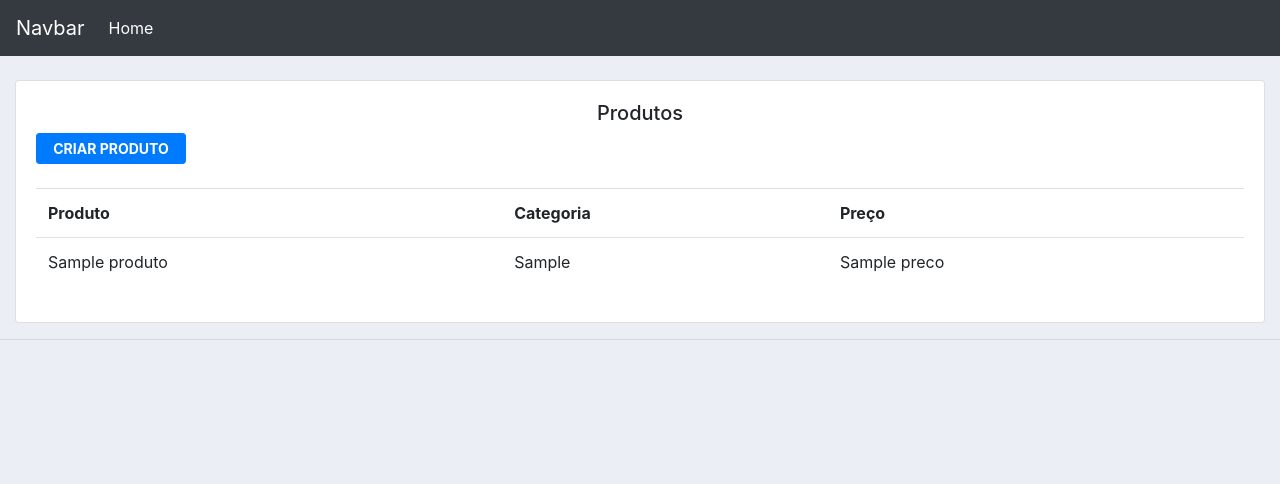
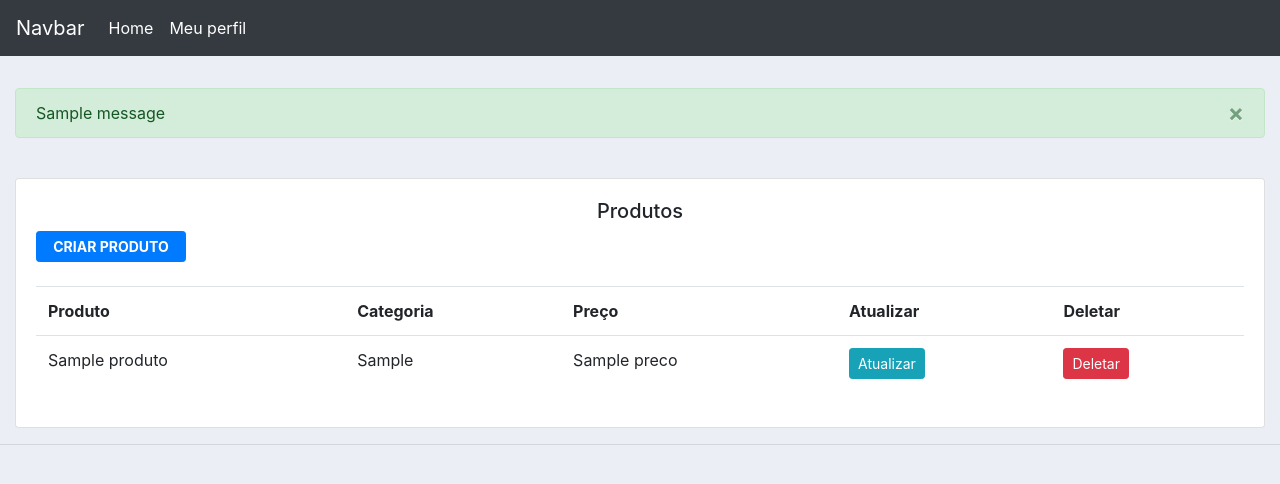
Before and after one commit to cerozi/djangoCMS, a Django app: template home/templates/home/produtos.html in a window 1280 px wide. Shown: the top 484 px of the page. Run offline with Django 3.2, Linux system fonts and the light colour scheme; the template is opened without the code that fills it: most values are stand-ins (such as "Sample title", 1, 10 or a date in 2020); one stand-in notice (Sample message) is shown; parts of the project's set-up code (start-up, migrations or seed data) failed here and were passed over.

Commit message:
templatetag, messages and products put/delete

```diff
--- a/cliente/templates/cliente/user/profile.html
+++ b/cliente/templates/cliente/user/profile.html
@@ -15,9 +15,9 @@
 <div class="row">
 	<div class="col-md-3">
 		<div class="card card-body">
-			<a class="btn btn-warning" href="{% url 'home' %}"> &#8592; Back to Profile</a>
+			<a class="btn btn-warning" href="{% url 'home' %}"> &#8592; Voltar ao menu</a>
 			<hr>
-			<h3 style="text-align: center">Account Settings</h3>
+			<h3 style="text-align: center">{{ request.user.customer_set.nome }}</h3>
 			<hr>
 			<img class="profile-pic" src="{{ request.user.customer_set.photo.url }}" >
 
--- a/cliente/views.py
+++ b/cliente/views.py
@@ -1,4 +1,4 @@
-from itertools import product
+from django.contrib import messages
 from django.shortcuts import render, redirect
 from .models import clienteModel
 from pedidos.models import pedidoModel
@@ -19,6 +19,7 @@ def clienteCreate(request):
         form = clienteForm(request.POST)
         if form.is_valid():
             form.save()
+            messages.info(request, "Cliente criado com sucesso. ")
             return redirect(reverse('home'))
 
     context = {
@@ -74,6 +75,7 @@ def userProfile(request):
         form = userProfileForm(request.POST, request.FILES, instance=customer_user)
         if form.is_valid():
             form.save()
+            messages.info(request, "Perfil atualizado. ")
             redirect('user')
 
     context = {
--- a/home/templates/home/main.html
+++ b/home/templates/home/main.html
@@ -1,3 +1,5 @@
+{% load orders_pending_tag %}
+
 <!DOCTYPE html>
 <html lang="en">
 <head>
@@ -44,20 +46,39 @@
               <a class="nav-link" href="{% url 'home' %}">Home<span class="sr-only">(current)</span></a>
             </li>
             {% if request.user.is_staff %}
-            <li class="nav-item">
+            <li class="nav-item active">
               <a class="nav-link" href="{% url 'products' %}">Produtos</a>
+            </li>
+            {% else %}
+            <li class="nav-item active">
+              <a class="nav-link" href="{% url 'perfil' %}">Meu perfil</a>
             </li>
             {% endif %}
           </ul>
         </div>
         {% if request.user.is_authenticated %}
         <span class="welcome-logout">Bem vindo, {{ request.user.username }}</span>
+        {% if request.user.is_staff %}
+        <a href="{% url 'pendentes' %}" class="btn btn-dark" style="margin-right: 10px;">Solicitações de Pedidos <span class="badge badge-light">{% orders_pending %}</span></a>
+        {% endif %}
         <span><a class="welcome-logout" href="{% url 'logout' %}"> Logout</a></span>
         </div>
         {% endif %}
     </nav>
 
     <div class="container-fluid">
+      <div class="mt-2 pt-4">
+        {% if messages %}
+            {% for message in messages %}
+            <div class="alert alert-{{ message.tags }} alert-dismissible fade show" role="alert">
+              {{ message }}
+              <button type="button" class="close" data-dismiss="alert" aria-label="Close">
+                <span aria-hidden="true">&times;</span>
+              </button>
+            </div>
+            {% endfor %}
+        {% endif %}
+      </div>
     {% block content %}
 
     {% endblock %}
--- a/home/templates/home/produtos.html
+++ b/home/templates/home/produtos.html
@@ -15,12 +15,20 @@
 							<th>Produto</th>
 							<th>Categoria</th>
 							<th>Preço</th>
+							<th>Atualizar</th>
+                    		<th>Deletar</th>
 						</tr>
 						{% for produto in produtos %}
 						<tr>
 							<td>{{ produto.nome }}</td>
 							<td>{{ produto.get_categoria_display }}</td>
 							<td>{{ produto.preco }}</td>
+							<td><a class="btn btn-sm btn-info" href='{% url "editar-produto" produto.pk %}'>Atualizar</a></td>
+                            <td>
+							<form method='POST' action='{% url "excluir-produto" produto.pk %}'> {% csrf_token %}
+								<button type="submit" class="btn btn-sm btn-danger">Deletar</a>
+							</form>
+						</td>
 						</tr>
 						{% empty %}
 						<tr>
--- a/home/urls.py
+++ b/home/urls.py
@@ -1,5 +1,5 @@
 from django.urls import path
-from .views import homeView, productsList, userHomeView, productCreate
+from .views import homeView, productDelete, productsList, userHomeView, productCreate, productUpdate
 
 urlpatterns = [
     path('', homeView, name='home'),
@@ -7,4 +7,6 @@ urlpatterns = [
 
     path('produtos/', productsList.as_view(), name='products'),
     path('produtos/criar/', productCreate.as_view(), name='criar-produto'),
+    path('produtos/editar/<int:pk>/', productUpdate.as_view(), name='editar-produto'),
+    path('produtos/excluir/<int:pk>/', productDelete.as_view(), name='excluir-produto'),
 ]
```
Also changed, not shown: home/templatetags/orders_pending_tag.py (added, +8 -0 lines), home/views.py (+42 -3 lines), pedidos/views.py (+7 -0 lines), db.sqlite3, home/templatetags/__init__.py (added).
